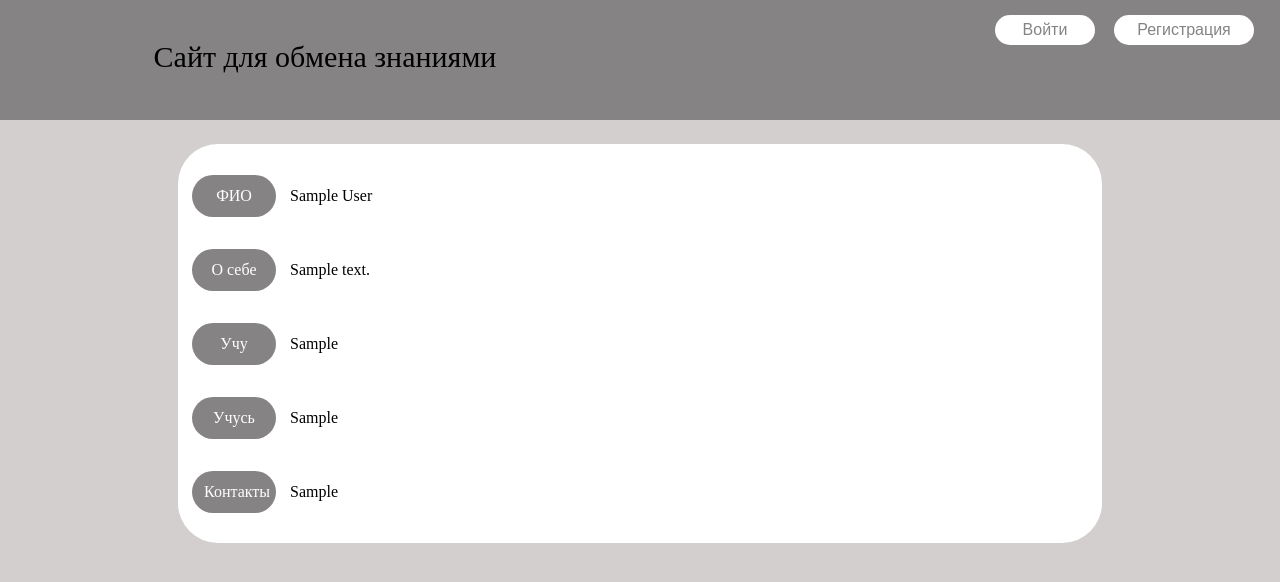
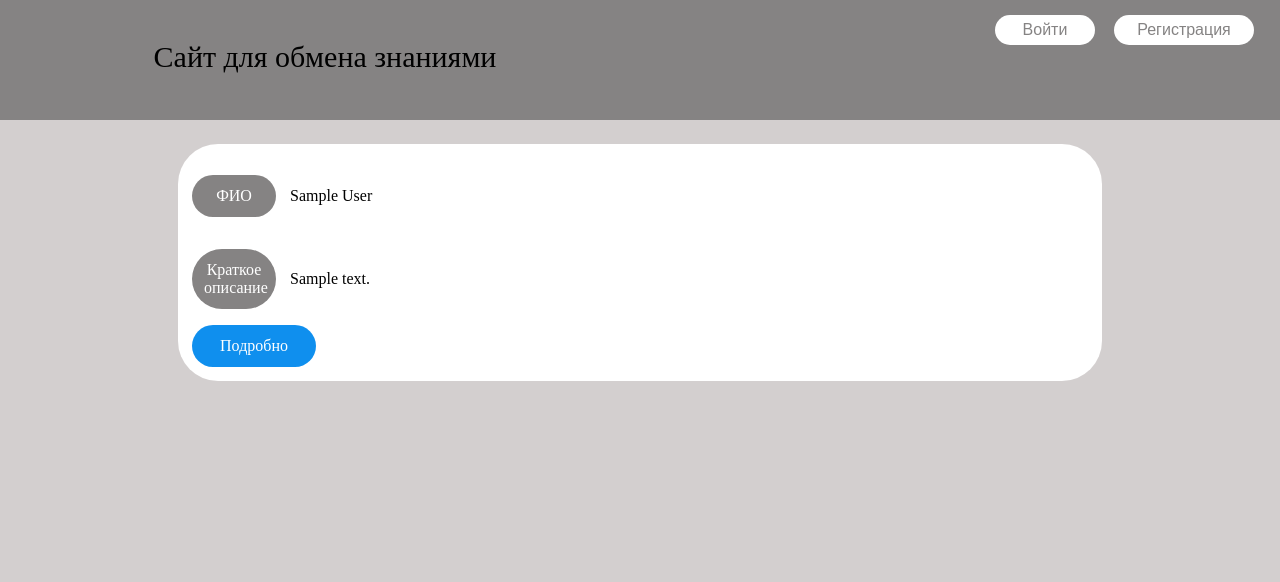
Before and after one commit to MichaelKab/silaeder_exchange, a Django app: page / in a window 1280 px wide. Shown: the top 582 px of the page. Run offline with Django 3.2, Linux system fonts and the light colour scheme; tables that the repository leaves empty hold one stand-in row (values such as "Sample post").

Commit message:
Detail vie to user profile(application) and black picture

```diff
--- a/website/models.py
+++ b/website/models.py
@@ -10,6 +10,7 @@ class CustomUser(AbstractUser):
     city = models.CharField(max_length=100, default="-")
     contact = models.CharField(max_length=100, default="0000000")
     can_see = models.BooleanField(default=False)
+    short_description = models.CharField(max_length=400, default="-")
 
 class Skill(models.Model):
     name_skill = models.CharField(max_length=100, default="дизайн")
--- a/website/templates/new_main.html
+++ b/website/templates/new_main.html
@@ -58,7 +58,7 @@
 
     .about {
         margin-left: 10px;
-        width: 300px;
+        width: 80%;
         display: inline-block;
         vertical-align: middle;
     }
@@ -123,6 +123,19 @@
         left:0;
         width: 60%;
     }
+    .href_detail{
+        color: #0f8fee;
+        width: 100%;
+        background: white;
+    }
+    .href_detail a{
+        background: #0f8fee;
+        #float:right;
+        width: 100px;
+        text-decoration: none;
+        margin-left: auto;
+        margin-right: auto;
+    }
 </style>
 <div class="up_head">
     <div class="tx">
@@ -165,10 +178,10 @@
             </div>
             <div class="theme">
                 <div class="margin_cast"></div>
-                <p class="title">О себе</p>
-                <p class="about">{{ user.about_me }}</p>
+                <p class="title">Краткое описание</p>
+                <p class="about">{{ user.short_description }}</p>
             </div>
-            <div class="theme">
+            <!--<div class="theme">
                 <p class="title">Учу</p>
                 <p class="about">{{ user.skills_know }}</p>
             </div>
@@ -179,6 +192,9 @@
             <div class="theme">
                 <p class="title">Контакты</p>
                 <p class="about">{{ user.contact }}</p>
+            </div>-->
+            <div class="href_detail">
+        <a href="/{{ user.id }}/show" class="title">Подробно</a>
             </div>
         </div>
     {% endfor %}
--- a/website/templates/profile.html
+++ b/website/templates/profile.html
@@ -259,6 +259,10 @@
                 <p class="field_ac">{{ user.first_name }} {{ user.last_name }}</p>
             </div>
             <div class="tr_f">
+                <p class="field">Краткое описание</p>
+                <p class="field_ac">{{ user.short_description }}</p>
+            </div>
+            <div class="tr_f">
                 <div class="margin_cast"></div>
                 <p class="field">О себе</p>
                 <p class="field_ac">{{ user.about_me }}</p>
--- a/website/urls.py
+++ b/website/urls.py
@@ -10,10 +10,11 @@ urlpatterns = [
     path('', views.main, name="home_page"),
     path('<pk>/delete/', views.delit_application),
     path('pr', views.cob, name="prof_page"),
+    path('<pk>/show/', views.show_all_inf),
     path('pr/edit', views.edit_profile, name="prof_page_edit"),
     path('signup/', SignUpView.as_view(), name=''),
-    path('signup/', SignUpView.as_view(), name=''),
-    path('edit/application/<int:pk>/', views.edit_application, name='post-detail'),
+    #path('signup/', SignUpView.as_view(), name=''),
+    #path('edit/application/<int:pk>/', views.edit_application, name='post-detail'),
     path('pr/exit/', authViews.LogoutView.as_view(next_page='/'), name='exit'),
     path("activate", views.activate)
     # path('', views.main, name="home_page"),
--- a/website/views.py
+++ b/website/views.py
@@ -31,7 +31,7 @@ def is_not_none_warning(request, model_field, text_name_in_ht, warning):
     return model_field, warning
 
 
-@login_required
+@login_required(login_url="/login")
 def cob(request):
     # print(request.META["HTTP_REFERER"])
     bad_ap = []
@@ -72,12 +72,12 @@ def check_is_not_none(request, model_field, text_name_in_ht):
     return model_field
 
 
-@login_required
+@login_required(login_url="/login")
 def edit_profile(request):
     try:
         person = CustomUser.objects.get(id=request.user.id)
         if request.method == "POST":
-            print("##########################")
+            # print("##########################")
             # print(request.POST)
             name = request.POST.get("name")
             if name is not None:
@@ -103,12 +103,15 @@ def edit_profile(request):
             about_me = request.POST.get("about_me")
             if about_me is not None:
                 person.about_me = about_me
+            short_description = request.POST.get("short_description")
+            if short_description is not None:
+                person.short_description = short_description
             print("!!!!!!!!!!!!!!", name, last_name, skills_know, skills_wont, '3333333333333')
             person.save()
             return HttpResponseRedirect("/pr")
         else:
             return render(request, "edit_profile_new.html",
-                          {"person": person, "user": CustomUser.objects.get(id=request.user.id)})
+                          {"user": CustomUser.objects.get(id=request.user.id)})
     except CustomUser.DoesNotExist:
         return HttpResponseNotFound("<h2>Person not found</h2>")
 
@@ -176,3 +179,19 @@ def activate(request):
 class ApplicationDeleteView(DeleteView):
     model = Application
     success_url = "/pr"
+
+
+def show_all_inf(request, pk):
+    print(pk, "#####")
+    print(request)
+    try:
+        user = CustomUser.objects.get(id=pk)
+        if user.can_see:
+            print(user.id, user.about_me)
+            print(user.skills_wont)
+            return render(request, "detail_application.html", {"application": user})
+        else:
+            return HttpResponseRedirect("/")
+    except CustomUser.DoesNotExist:
+        return HttpResponseRedirect("/")
+    print(user, user.id)
```
Also changed, not shown: website/templates/edit_profile_new.html (+6 -2 lines), static/prev1.jpg (renamed from static/prev.jpg).
